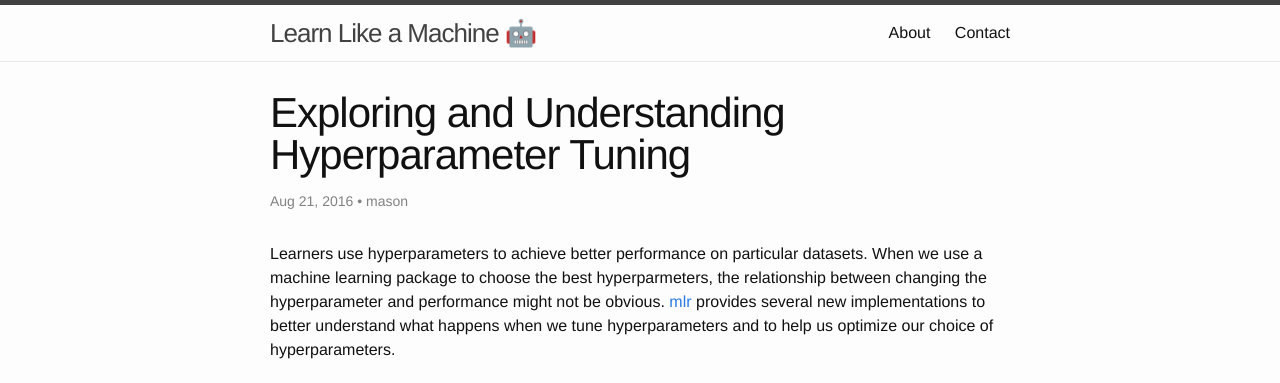
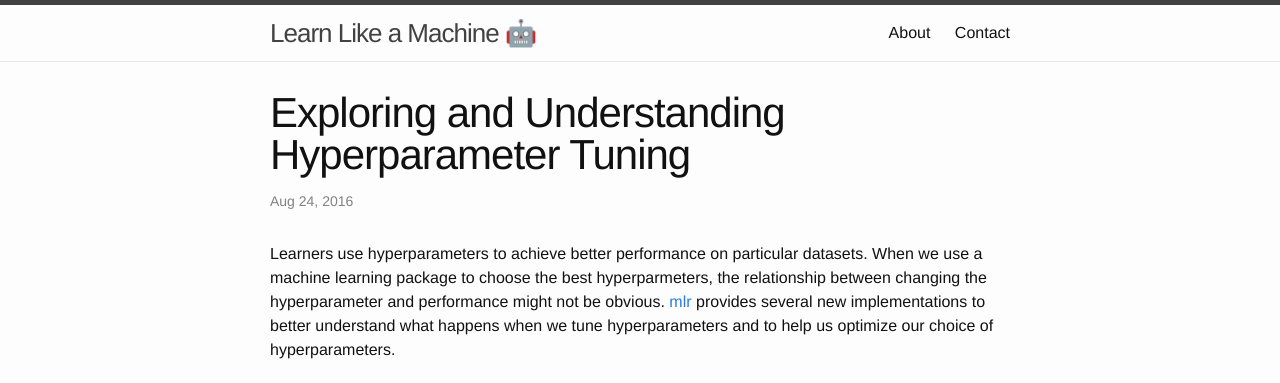
Before and after one commit to MasonGallo/masongallo.github.io, a Jekyll site: the page built from _posts/2016-08-21-gsoc-hyperparameter-tuning-visualization.markdown, in a window 1280 px wide and 900 px high. Shown: the top 383 px of the window. Built offline with Jekyll 4.4.1, drawn with Linux system fonts in a browser that asks for light colours.

Commit message:
Edit post

```diff
--- a/_posts/2016-08-21-gsoc-hyperparameter-tuning-visualization.markdown
+++ b/_posts/2016-08-21-gsoc-hyperparameter-tuning-visualization.markdown
@@ -1,7 +1,8 @@
 ---
 layout: post
 title: Exploring and Understanding Hyperparameter Tuning
-author: mason
+date:   2016-08-24 10:10:44 -0400
+categories: machine learning, R
 ---
 
 Learners use hyperparameters to achieve better performance on particular
@@ -10,8 +11,6 @@ the relationship between changing the hyperparameter and performance might not
 be obvious. [mlr](http://github.com/mlr-org/mlr) provides several new
 implementations to better understand what happens when we tune hyperparameters
 and to help us optimize our choice of hyperparameters.
-
-<!--more-->
 
 # Background
 
```
